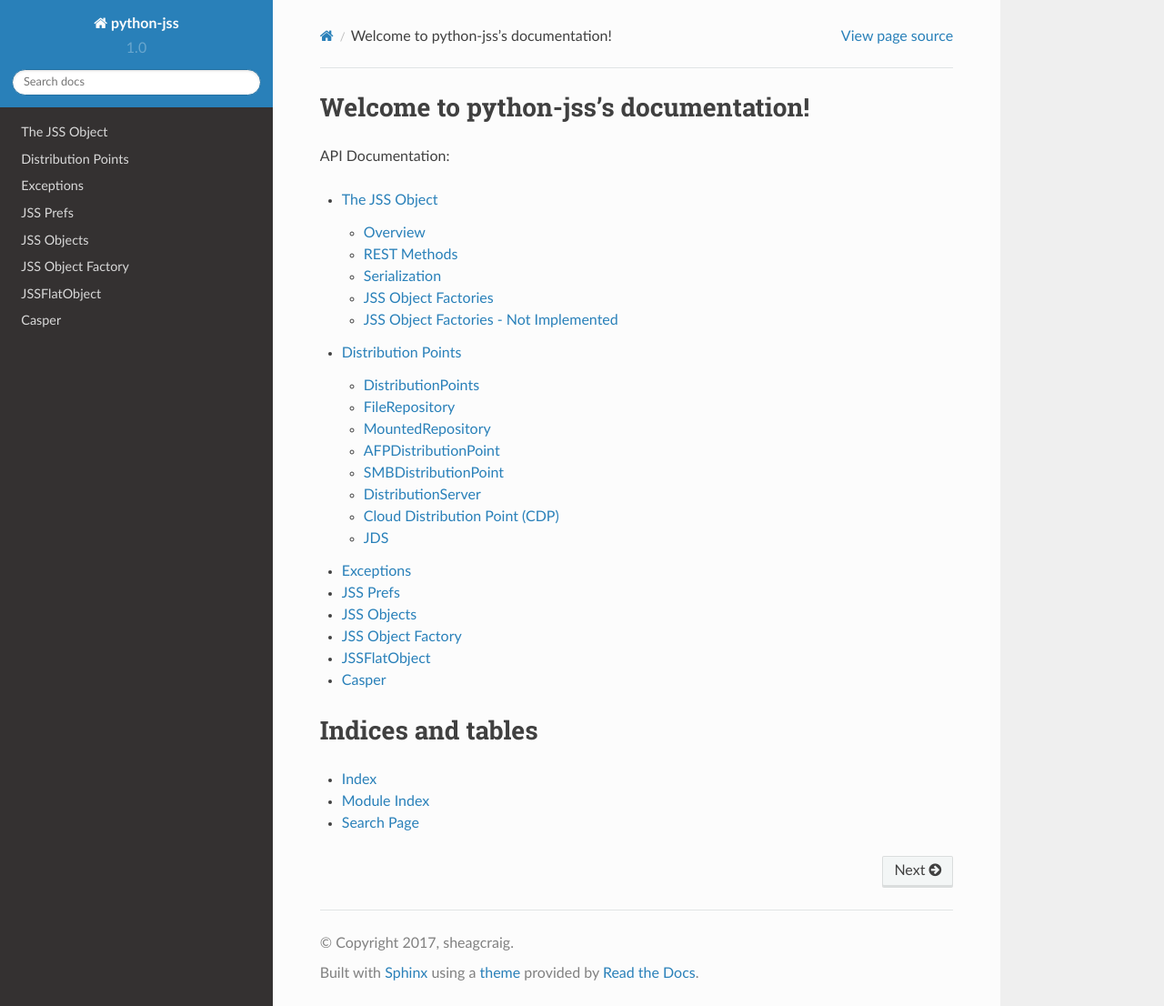
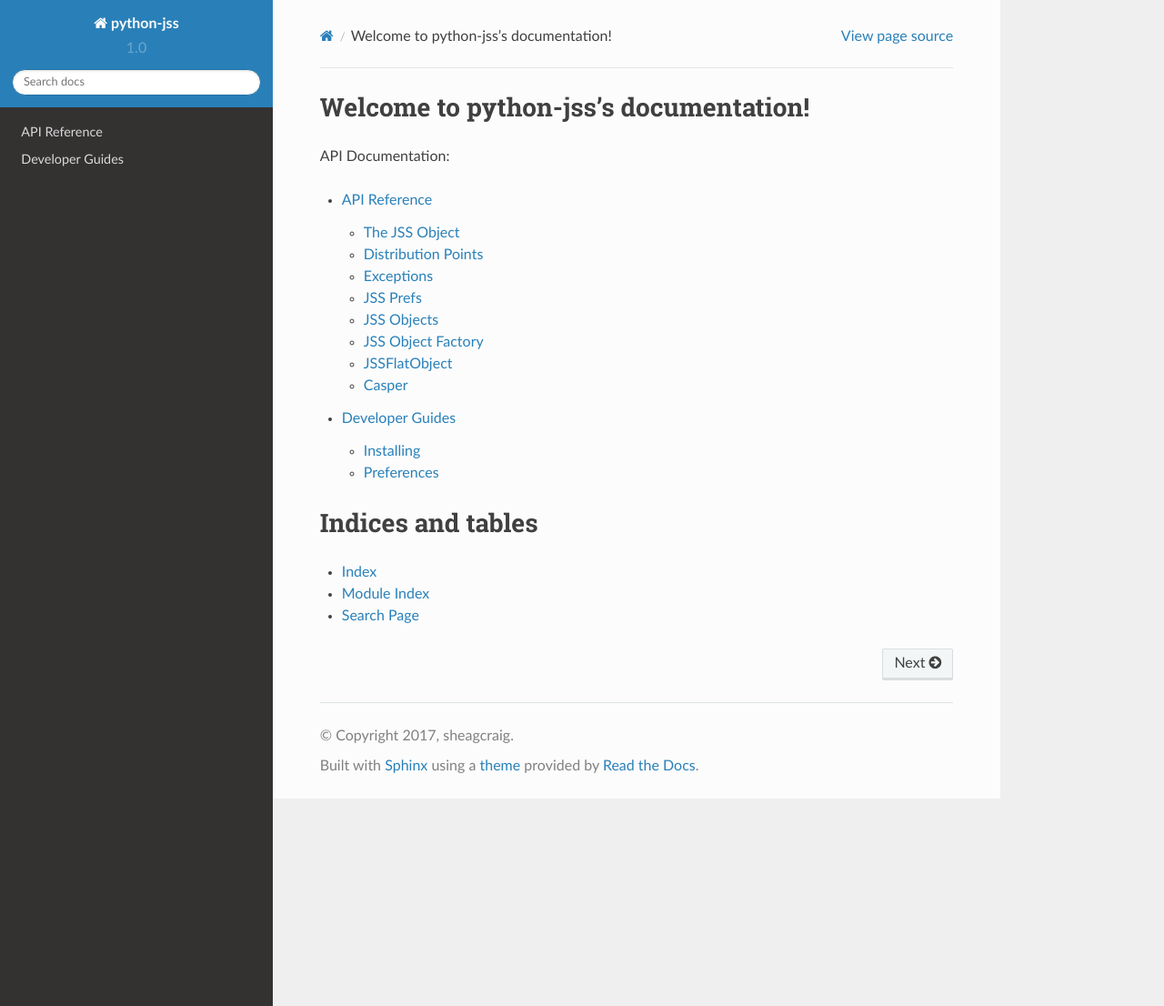
Before and after one commit to jssimporter/python-jss, a Sphinx documentation site: the page built from doc/index.rst, in a window 1280 px wide and 1106 px high. Shown: the whole window at 91% size. Built offline with Sphinx 7.4.7 and the Read the Docs theme 2.0.0, drawn with Linux system fonts in a browser that asks for light colours.

Commit message:
Add developer guides section

```diff
--- a/doc/index.rst
+++ b/doc/index.rst
@@ -11,14 +11,8 @@
 .. toctree::
    :maxdepth: 2
 
-   jss/api/jss.rst
-   jss/api/distribution_point/index.rst
-   jss/api/exceptions.rst
-   jss/api/jssprefs.rst
-   jss/api/jssobjects.rst
-   jss/api/jssobjectfactory.rst
-   jss/api/jssflatobject.rst
-   jss/api/casper.rst
+   jss/api/index.rst
+   jss/guides/index.rst
 
 
 
--- /dev/null
+++ b/doc/jss/guides/index.rst
@@ -0,0 +1,9 @@
+================
+Developer Guides
+================
+
+.. toctree::
+    :maxdepth: 2
+
+    installing.rst
+    preferences.rst
--- /dev/null
+++ b/doc/jss/guides/preferences.rst
@@ -0,0 +1,2 @@
+Preferences
+===========
```
Also changed, not shown: doc/developer.rst (+0 -7 lines), doc/jss/api/index.rst (added, +15 -0 lines), doc/jss/guides/installing.rst (added, +52 -0 lines).
